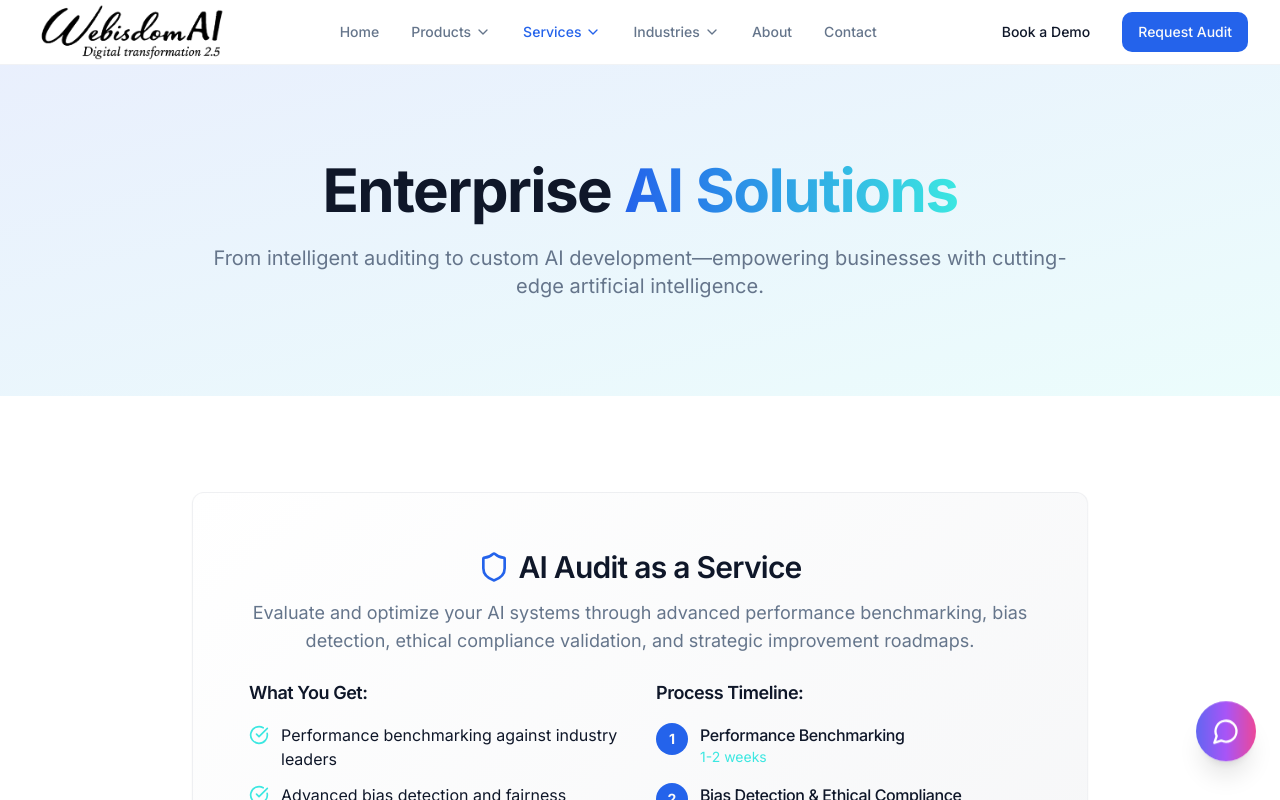
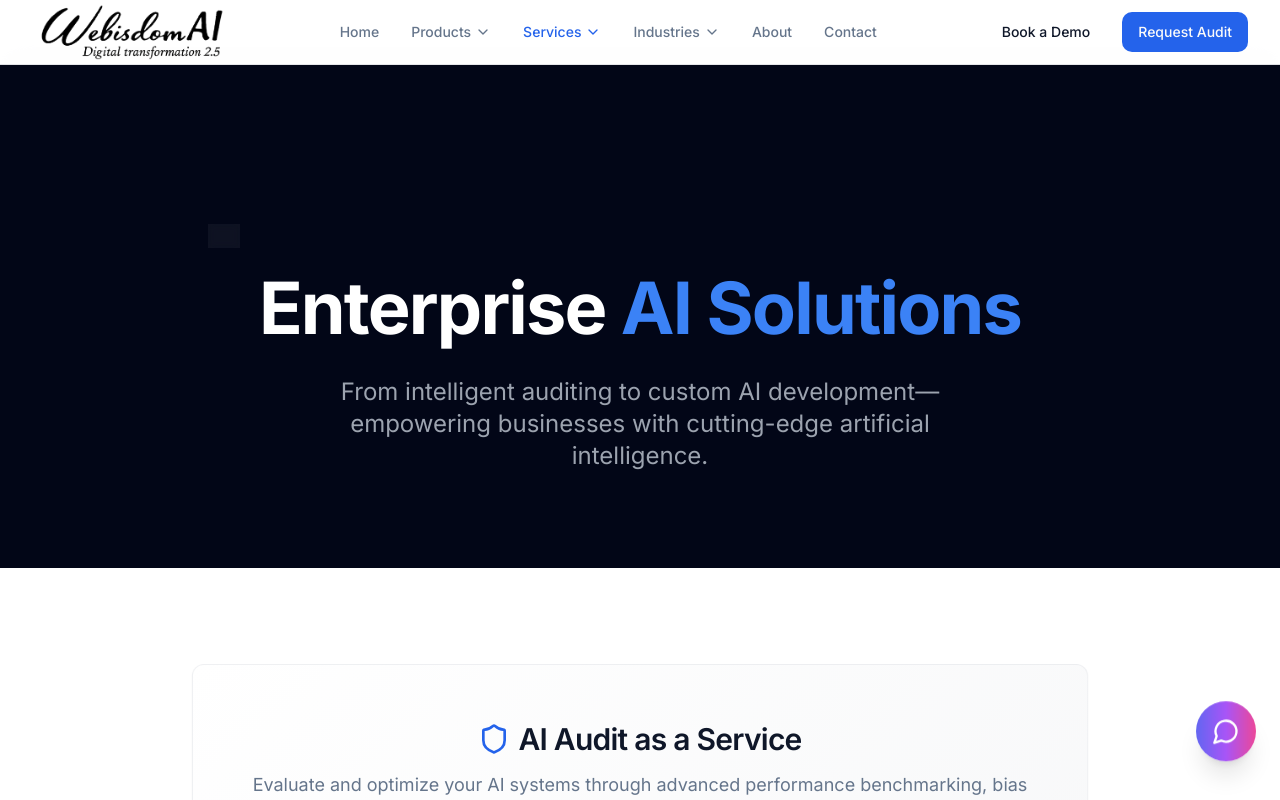
Before and after one commit to vig328/Webisdom-Ai, a React (Vite) app in the folder Webisdom.ai/: page /services in a window 1280 px wide. Shown: the top 800 px of the page. Built offline with nearby package versions, Linux system fonts and the light colour scheme; the HTML template or start-up script is replaced by a standard one.

Commit message:
Update Services.tsx

```diff
--- a/Webisdom.ai/src/pages/Services.tsx
+++ b/Webisdom.ai/src/pages/Services.tsx
@@ -16,6 +16,7 @@ import {
   Zap,
   Target,
   Sparkles,
+  Badge,
 } from "lucide-react";
 import { AuditRequestDialog } from "@/components/forms/AuditRequestDialog";
 import { DemoRequestDialog } from "@/components/forms/DemoRequestDialog";
@@ -171,18 +172,25 @@ const Services = () => {
     <div className="min-h-screen">
       <Header />
       <main className="pt-16" id="ai-solutions">
-        {/* Hero Section */}
-        <section className="py-24 bg-gradient-to-br from-primary/10 to-accent/10">
-          <div className="container mx-auto px-4 sm:px-6 lg:px-8">
-            <div className="text-center max-w-4xl mx-auto">
-              <h1 className="text-4xl sm:text-5xl lg:text-6xl font-bold mb-6">
-                Enterprise <span className="text-gradient">AI Solutions</span>
-              </h1>
-              <p className="text-xl text-muted-foreground">
-                From intelligent auditing to custom AI development—empowering
-                businesses with cutting-edge artificial intelligence.
-              </p>
-            </div>
+        {/* Hero Section - Matched to About/Industries Aesthetic */}
+        <section className="pt-40 pb-24 bg-slate-950 text-white text-center relative overflow-hidden">
+          {/* The "Magic" Radial Glow Layer */}
+          <div className="absolute inset-0 bg-[radial-gradient(ellipse_at_top,_var(--tw-gradient-stops))] from-blue-900/30 via-slate-950 to-slate-950 -z-10"></div>
+
+          <div className="relative z-10 container mx-auto px-4 max-w-4xl">
+           {/* Industry-standard badge */}
+           <Badge variant="outline" className="mb-6 border-white/20 text-blue-200 uppercase tracking-wider py-2 px-4 bg-white/5 backdrop-blur-sm">
+             Expertise & Innovation
+          </Badge>
+
+          <h1 className="text-5xl md:text-7xl font-bold mb-8 tracking-tight">
+            Enterprise <span className="text-blue-500">AI Solutions</span>
+          </h1>
+
+          <p className="text-xl md:text-2xl text-gray-400 max-w-2xl mx-auto leading-relaxed">
+           From intelligent auditing to custom AI development—empowering
+           businesses with cutting-edge artificial intelligence.
+          </p>
           </div>
         </section>
 
```
